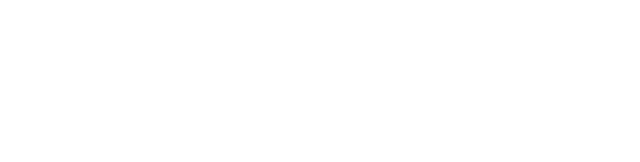
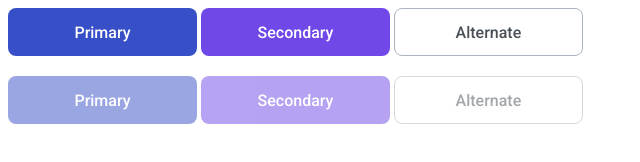
Before and after one commit to js-tasks-ru/htmlcss-20210513_dmitryselin, a website: page 03-lection1/01-button/index.html in a window 1280 px wide. Shown: the whole page, without its empty margins (0-640 px from the left). Drawn offline with Linux system fonts and the light colour scheme.

Commit message:
add solution for 3-module 1-task

```diff
--- a/03-lection1/01-button/button.css
+++ b/03-lection1/01-button/button.css
@@ -1 +1,50 @@
 /* Стилизация кнопки */
+.button {
+  width: 189px;
+  height: 48px;
+  border-radius: 8px;
+  font-size: 16px;
+  font-weight: 500;
+  cursor: pointer;
+}
+
+.button:disabled {
+  opacity: 0.5;
+  cursor: default;
+}
+
+.button_primary {
+  color: var(--white);
+  background-color: var(--primary);
+  border: none;
+  transition: opacity 200ms ease-in-out, background 200ms ease-in-out;
+}
+
+.button_primary:hover,
+.button_primary:active {
+  background-color: #2342c0;
+}
+
+.button_secondary {
+  color: var(--white);
+  background-color: var(--secondary);
+  border: none;
+  transition: opacity 200ms ease-in-out, background 200ms ease-in-out;
+}
+
+.button_secondary:hover,
+.button_secondary:active {
+  background-color: #5028c6;
+}
+
+.button_alternate {
+  color: var(--grey-4);
+  background-color: var(--white);
+  border: 1px solid var(--grey-3);
+  transition: border 200ms ease-in-out;
+}
+
+.button_alternate:hover,
+.button_alternate:active {
+  border-color: var(--black);
+}
--- a/03-lection1/01-button/index.html
+++ b/03-lection1/01-button/index.html
@@ -1,11 +1,22 @@
 <!DOCTYPE html>
 <!-- Страница с кнопкой -->
 <html lang="ru">
-    <head>
-        <link rel="stylesheet" href="../../assets/css/main.css">
-        <link rel="stylesheet" href="./button.css">
-    </head>
-    <body>
-
-    </body>
+  <head>
+    <meta charset="UTF-8" />
+    <link rel="stylesheet" href="../../assets/css/main.css" />
+    <link rel="stylesheet" href="./button.css" />
+    <title>Кнопка</title>
+  </head>
+  <body>
+    <div>
+      <button class="button button_primary">Primary</button>
+      <button class="button button_secondary">Secondary</button>
+      <button class="button button_alternate">Alternate</button>
+    </div>
+    <div style="margin-top: 20px">
+      <button class="button button_primary" disabled>Primary</button>
+      <button class="button button_secondary" disabled>Secondary</button>
+      <button class="button button_alternate" disabled>Alternate</button>
+    </div>
+  </body>
 </html>
```
